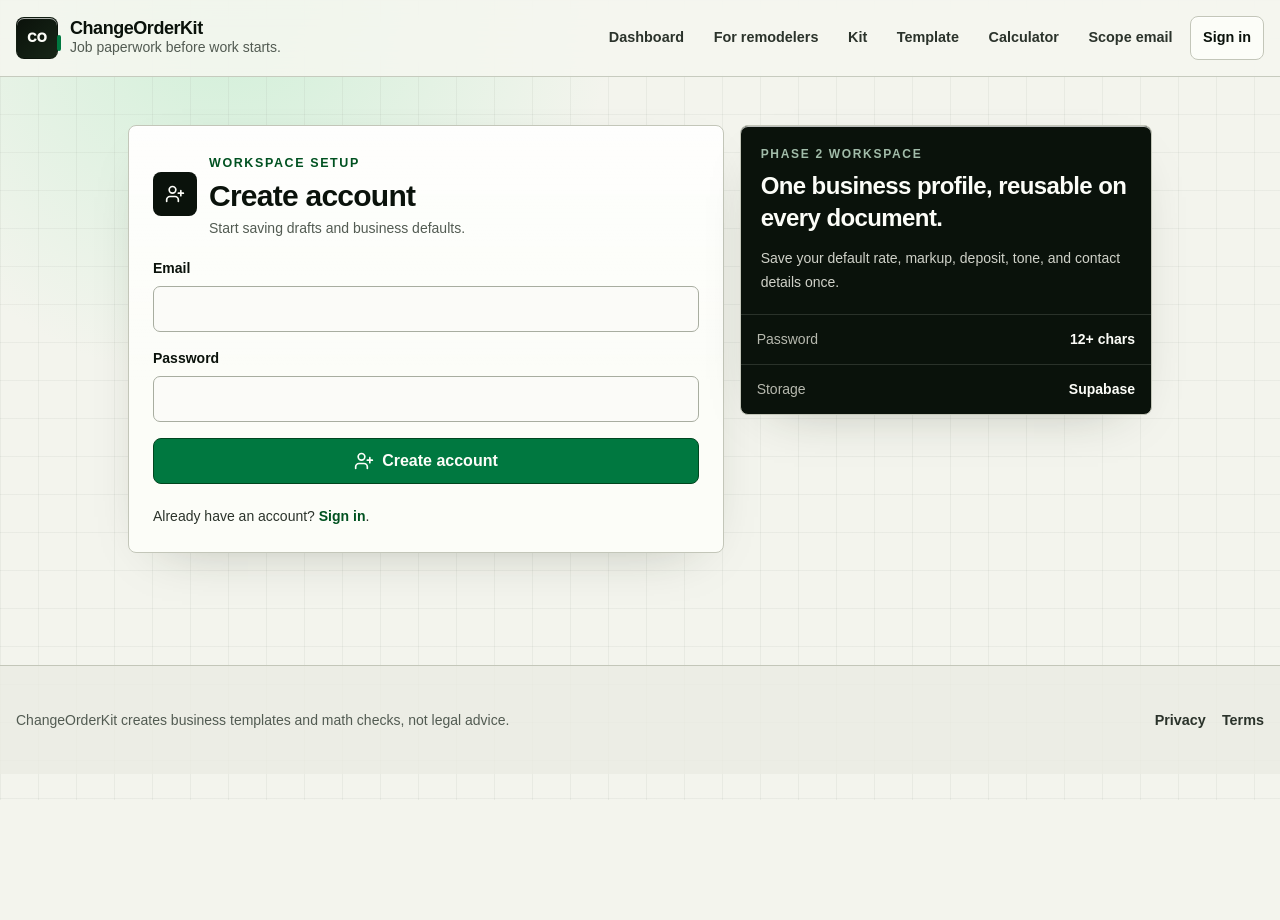
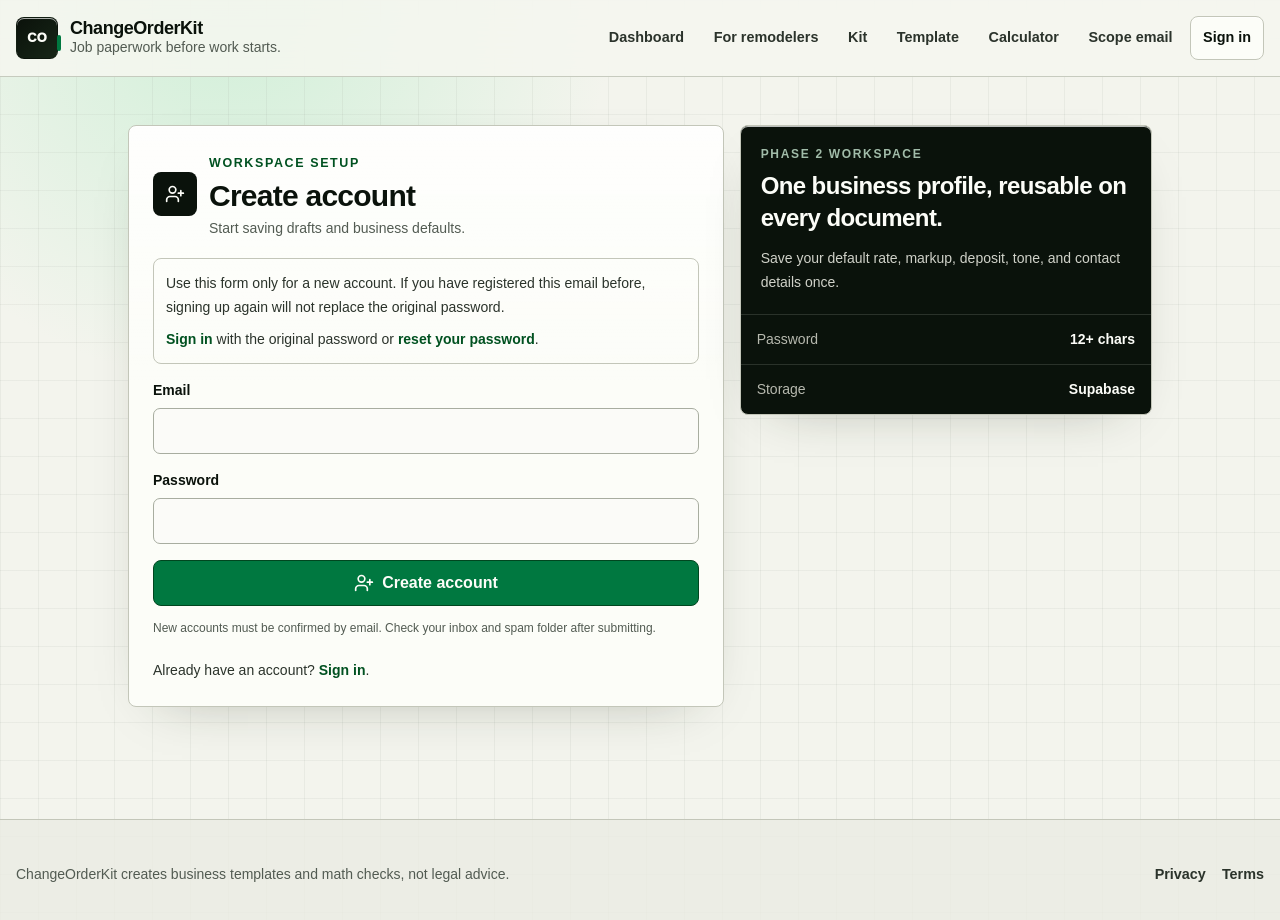
Before and after one commit to Ife-cyb/changeorderkit, a Next.js app: page /sign-up in a window 1280 px wide. Shown: the top 920 px of the page. Before the commit the page ends 800 px from the top, so only its background shows below. Built offline with nearby package versions, Linux system fonts and the light colour scheme; no server answers; a web font is replaced by a local one.

Commit message:
Clarify existing account signup behavior

```diff
--- a/src/app/sign-up/page.tsx
+++ b/src/app/sign-up/page.tsx
@@ -43,6 +43,29 @@ export default async function SignUpPage({ searchParams }: { searchParams: Searc
             </p>
           ) : null}
 
+          <div className="mb-4 rounded-lg border border-[var(--border)] bg-[var(--paper-deep)] p-3 text-sm leading-6 text-[var(--ink-soft)]">
+            <p>
+              Use this form only for a new account. If you have registered this email before,
+              signing up again will not replace the original password.
+            </p>
+            <p className="mt-2">
+              <Link
+                className="font-bold text-[var(--accent-strong)] hover:text-[var(--accent)]"
+                href={`/sign-in?next=${encodeURIComponent(next)}`}
+              >
+                Sign in
+              </Link>{" "}
+              with the original password or{" "}
+              <Link
+                className="font-bold text-[var(--accent-strong)] hover:text-[var(--accent)]"
+                href="/forgot-password"
+              >
+                reset your password
+              </Link>
+              .
+            </p>
+          </div>
+
           <form action={signUpAction} className="grid gap-4">
             <input type="hidden" name="next" value={next} />
             <label className="grid gap-2 text-sm font-bold text-[var(--ink)]">
@@ -65,6 +88,11 @@ export default async function SignUpPage({ searchParams }: { searchParams: Searc
               Create account
             </button>
           </form>
+
+          <p className="mt-3 text-xs leading-5 text-[var(--muted)]">
+            New accounts must be confirmed by email. Check your inbox and spam folder after
+            submitting.
+          </p>
 
           <p className="mt-5 text-sm leading-6 text-[var(--ink-soft)]">
             Already have an account?{" "}
```
